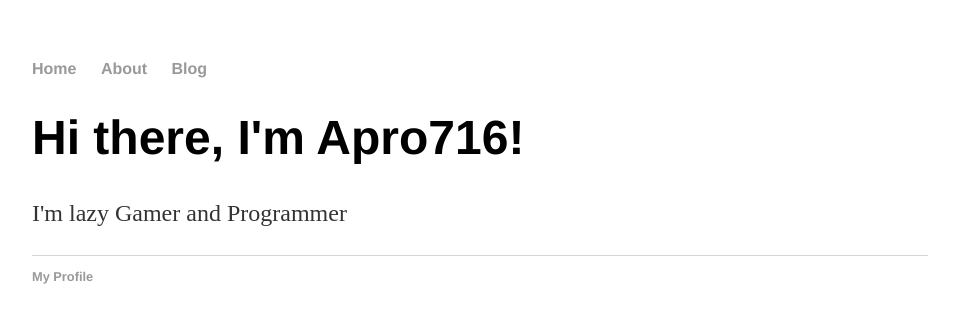
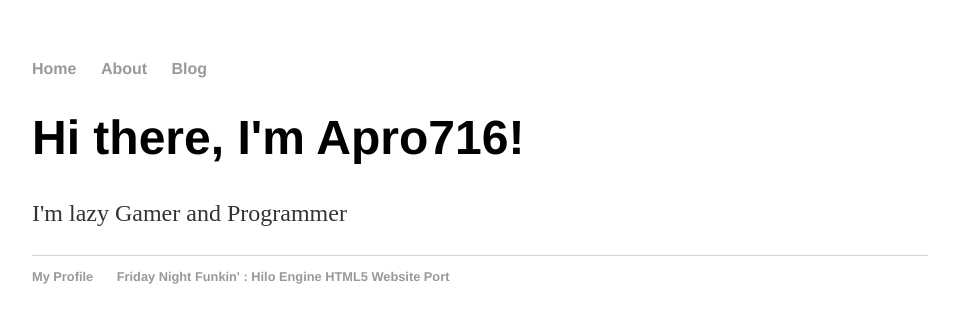
Before and after one commit to APRO716/Apro716.github.io, a plain HTML site: page index.html in a window 1280 px wide. Shown: the whole page, without its empty margins (160-1119 px from the left). Drawn offline with Linux system fonts and the light colour scheme.

Commit message:
FNF Hilo Engine HTML5 Port

```diff
--- a/index.html
+++ b/index.html
@@ -22,6 +22,7 @@
 		<footer>
     		<ul>
         		<li><a href="https://github.com/APRO716">My Profile</a></li>
+			<li><a href="https://apro716.github.io/FNF-Hilo-Engine-HTML5-Version/">Friday Night Funkin' : Hilo Engine HTML5 Website Port</a></li>
 			</ul>
 		</footer>
 	</body>
```
